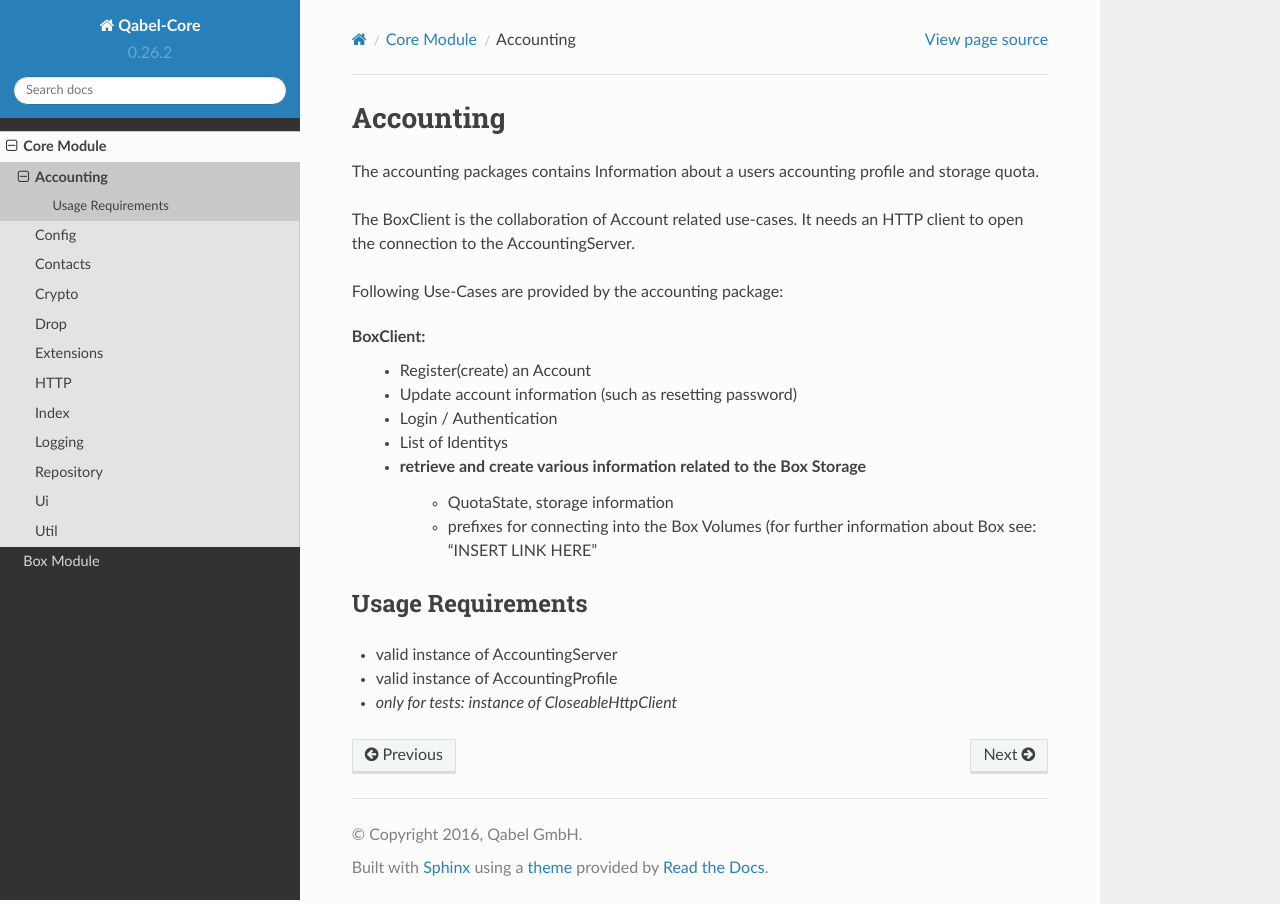
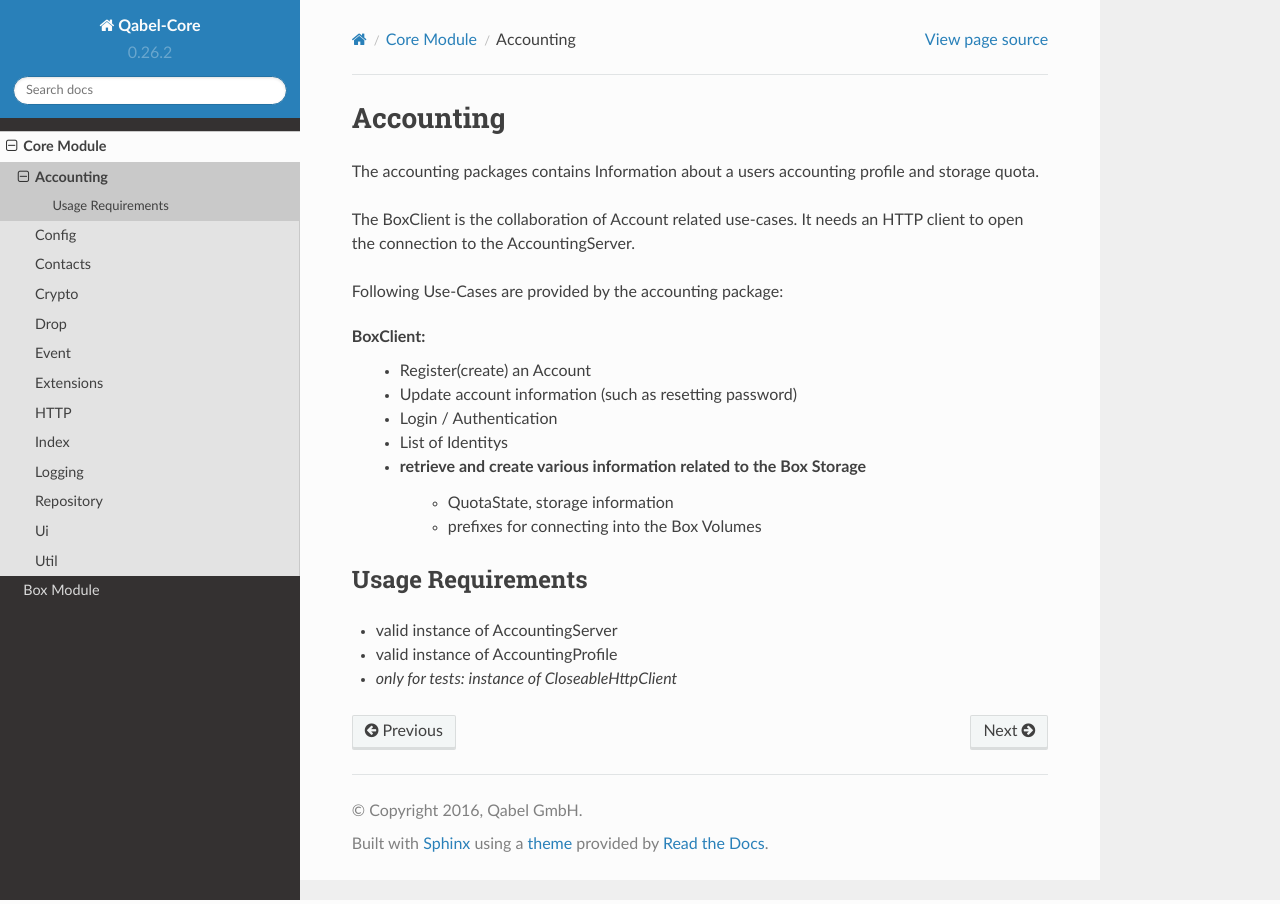
Before and after one commit to Qabel/qabel-core, a Sphinx documentation site: the page built from docs/source/core/accounting.rst, in a window 1280 px wide. Built offline with Sphinx 7.4.7 and the Read the Docs theme 2.0.0, drawn with Linux system fonts in a browser that asks for light colours.

Commit message:
added event package

```diff
--- a/docs/source/core.rst
+++ b/docs/source/core.rst
@@ -9,6 +9,7 @@ Core Module
     core/contacts
     core/crypto
     core/drop
+    core/event
     core/extensions
     core/http
     core/index
--- a/docs/source/core/accounting.rst
+++ b/docs/source/core/accounting.rst
@@ -18,7 +18,7 @@ BoxClient:
     - List of Identitys
     - retrieve and create various information related to the Box Storage
         - QuotaState, storage information
-        - prefixes for connecting into the Box Volumes (for further information about Box see: "INSERT LINK HERE"
+        - prefixes for connecting into the Box Volumes
 
 
 Usage Requirements
```
Also changed, not shown: docs/source/core/event.rst (added, +10 -0 lines).
